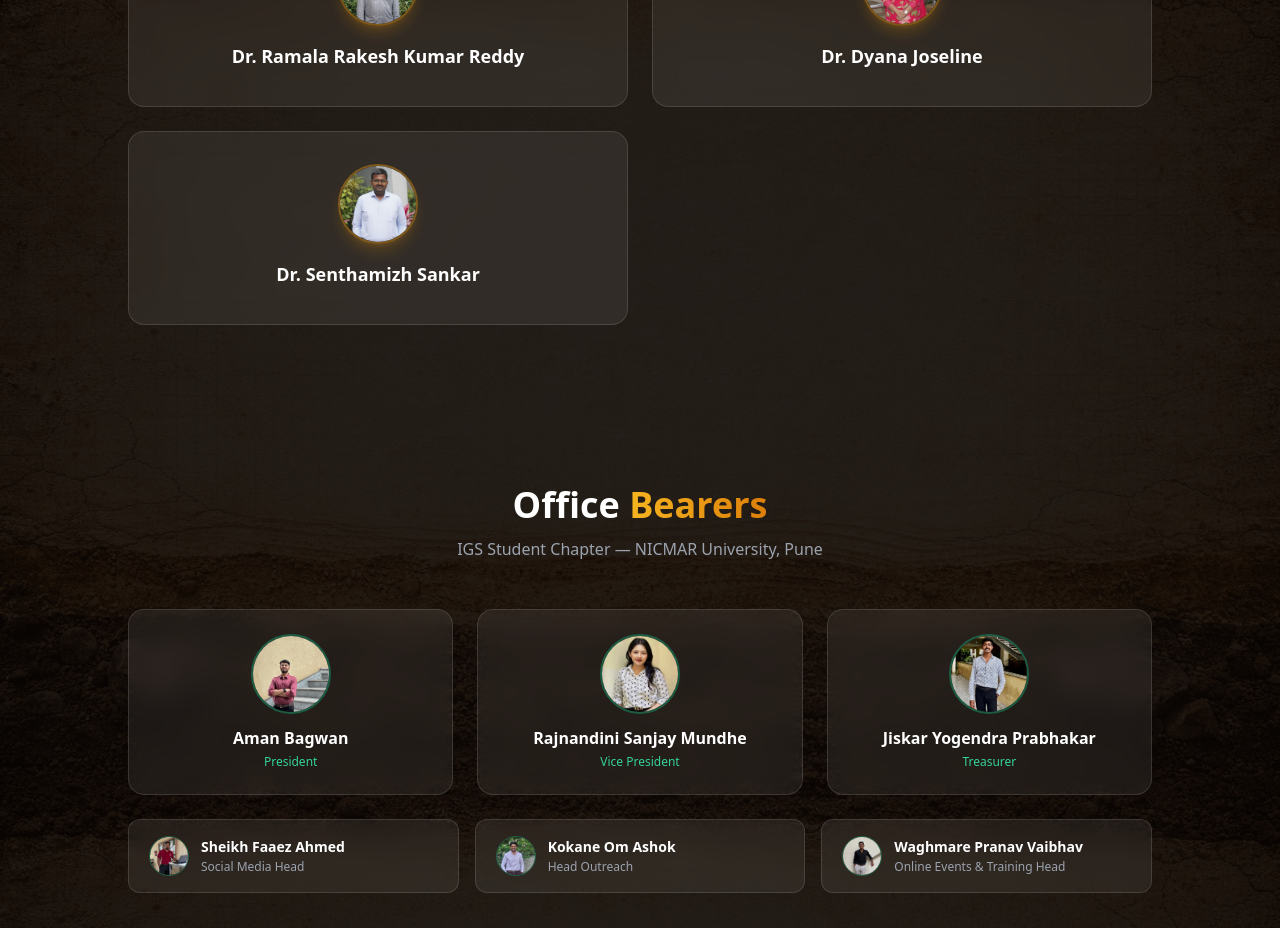
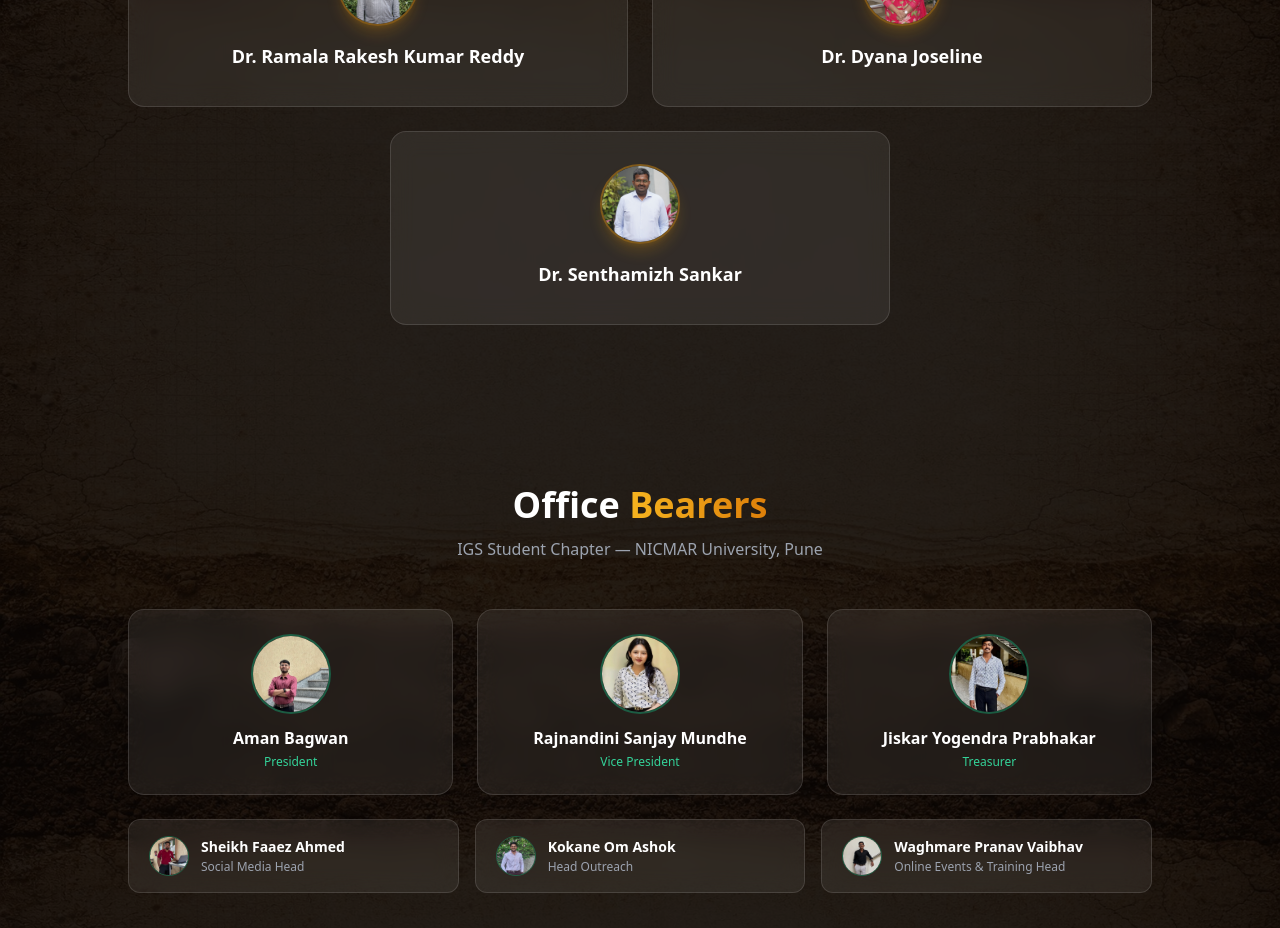
Before and after one commit to akankshakarhad/event_management_with_payment_gateway, a React (Vite) app in the folder frontend/: page / in a window 1280 px wide. Shown: the part 6060-6988 px from the top of the page. Built offline with nearby package versions, Linux system fonts and the light colour scheme; the HTML template or start-up script is replaced by a standard one.

Commit message:
Minor changes

```diff
--- a/frontend/src/pages/LandingPage.jsx
+++ b/frontend/src/pages/LandingPage.jsx
@@ -484,7 +484,11 @@ export default function LandingPage() {
                 <motion.div key={f.name}
                   initial={{ opacity: 0, y: 20 }} whileInView={{ opacity: 1, y: 0 }}
                   viewport={{ once: true }} transition={{ delay: i * 0.1 }}
-                  className="glass rounded-2xl p-3 sm:p-8 text-center card-hover">
+                  className={`glass rounded-2xl p-3 sm:p-8 text-center card-hover ${
+                    i === FACULTY_COORDINATORS.length - 1 && FACULTY_COORDINATORS.length % 2 !== 0
+                      ? 'col-span-2 max-w-[calc(50%-6px)] sm:max-w-[calc(50%-12px)] mx-auto w-full'
+                      : ''
+                  }`}>
                   <div className="w-16 h-16 sm:w-20 sm:h-20 rounded-full mx-auto mb-3 sm:mb-4 overflow-hidden border-2 border-amber-500/40 shadow-lg shadow-amber-500/20">
                     {f.photo
                       ? <img src={f.photo} alt={f.name} className="w-full h-full object-cover" />
```
